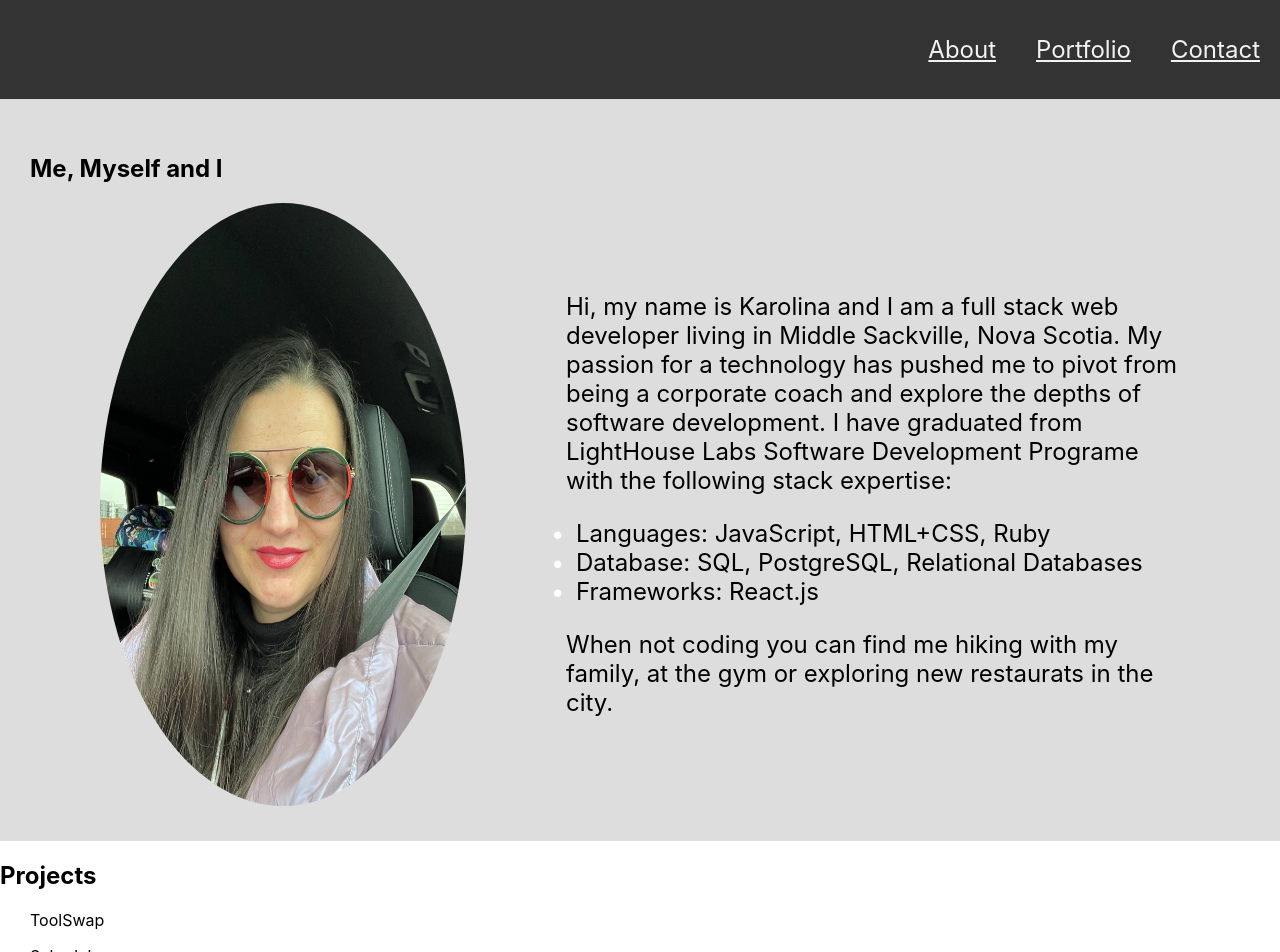
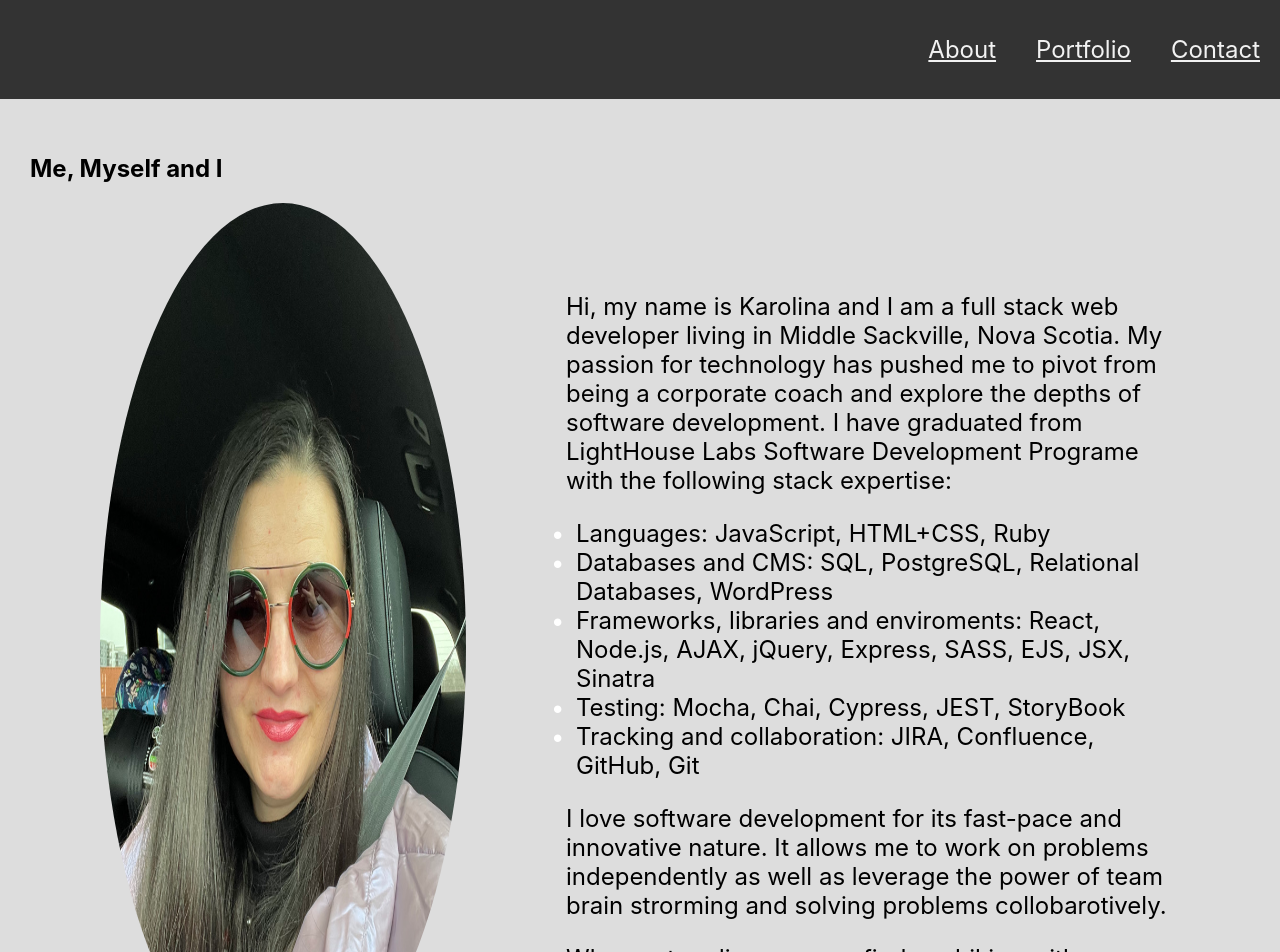
Before and after one commit to quackness/my-website, a React (Create React App) app in the folder client/: page / in a window 1280 px wide. Shown: the top 952 px of the page. Built offline with nearby package versions, Linux system fonts and the light colour scheme; some icons are missing.

Commit message:
edit about section

```diff
--- a/client/src/components/About.jsx
+++ b/client/src/components/About.jsx
@@ -1,23 +1,42 @@
-import karo from '../karo.jpeg';
+import karo from "../karo.jpeg";
 
-export default function About () {
+export default function About() {
   return (
     <div className="about" id="about">
-       <h2>Me, Myself and I</h2>
-       <div className="flex-container">
+      <h2>Me, Myself and I</h2>
+      <div className="flex-container">
         <img className="flex-left" src={karo} alt="karo" />
-        <div className='flex-right'>
-          <p>Hi, my name is Karolina and I am a full stack web developer living in Middle Sackville, Nova Scotia. My passion for a technology has pushed me to pivot from being a corporate coach and explore the depths of software development.
-          I have graduated from LightHouse Labs Software Development Programe with the following stack expertise:</p>
-            <ul>
-              <li>Languages: JavaScript, HTML+CSS, Ruby</li>
-              <li>Database: SQL, PostgreSQL, Relational Databases</li>
-              <li>Frameworks: React.js</li>
-            </ul>
-          <p>When not coding you can find me hiking with my family, at the gym or exploring new restaurats in the city.</p>
+        <div className="flex-right">
+          <p>
+            Hi, my name is Karolina and I am a full stack web developer living
+            in Middle Sackville, Nova Scotia. My passion for technology has
+            pushed me to pivot from being a corporate coach and explore the
+            depths of software development. I have graduated from LightHouse
+            Labs Software Development Programe with the following stack
+            expertise:
+          </p>
+          <ul>
+            <li>Languages: JavaScript, HTML+CSS, Ruby</li>
+            <li>
+              Databases and CMS: SQL, PostgreSQL, Relational Databases,
+              WordPress
+            </li>
+            <li>
+              Frameworks, libraries and enviroments: React, Node.js, AJAX,
+              jQuery, Express, SASS, EJS, JSX, Sinatra
+            </li>
+            <li>Testing: Mocha, Chai, Cypress, JEST, StoryBook</li>
+            <li>Tracking and collaboration: JIRA, Confluence, GitHub, Git</li>
+          </ul>
+          <p>
+          I love software development for its fast-pace and innovative nature. It allows me to work on problems independently as well as leverage the power of team brain strorming and solving problems collobarotively.
+          </p>
+          <p>
+            When not coding you can find me hiking with my family, at the gym or
+            experiementing in the kitchen.
+          </p>
         </div>
       </div>
-
     </div>
-  )
+  );
 }
```
